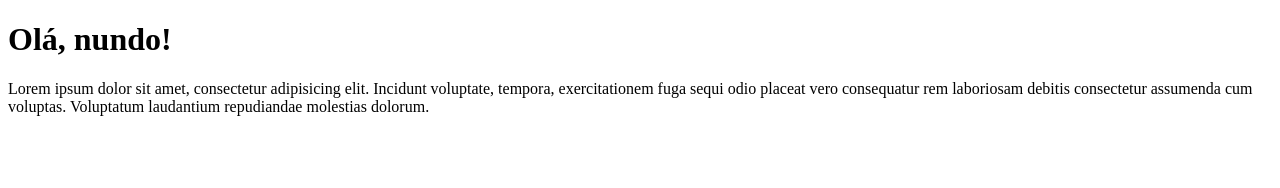
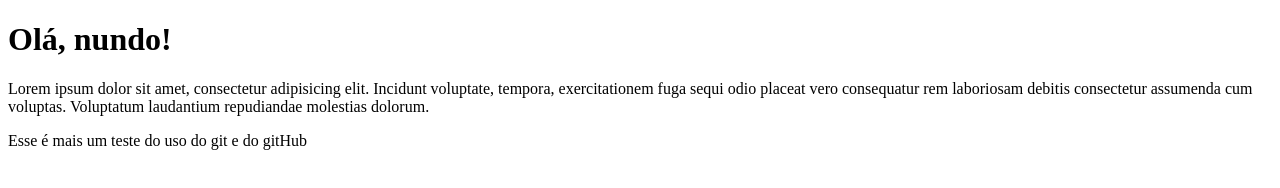
Before and after one commit to carneirojulio/Ola-Mundo2, a plain HTML site: page site-exemplo/index.html in a window 1280 px wide. Drawn offline with Linux system fonts and the light colour scheme.

```diff
--- a/site-exemplo/index.html
+++ b/site-exemplo/index.html
@@ -9,5 +9,9 @@
 <body>
     <h1>Olá, nundo!</h1>
     <p>Lorem ipsum dolor sit amet, consectetur adipisicing elit. Incidunt voluptate, tempora, exercitationem fuga sequi odio placeat vero consequatur rem laboriosam debitis consectetur assumenda cum voluptas. Voluptatum laudantium repudiandae molestias dolorum.</p>
+
+    <p>
+        Esse é mais um teste do uso do git e do gitHub
+    </p>
 </body>
 </html>
```
